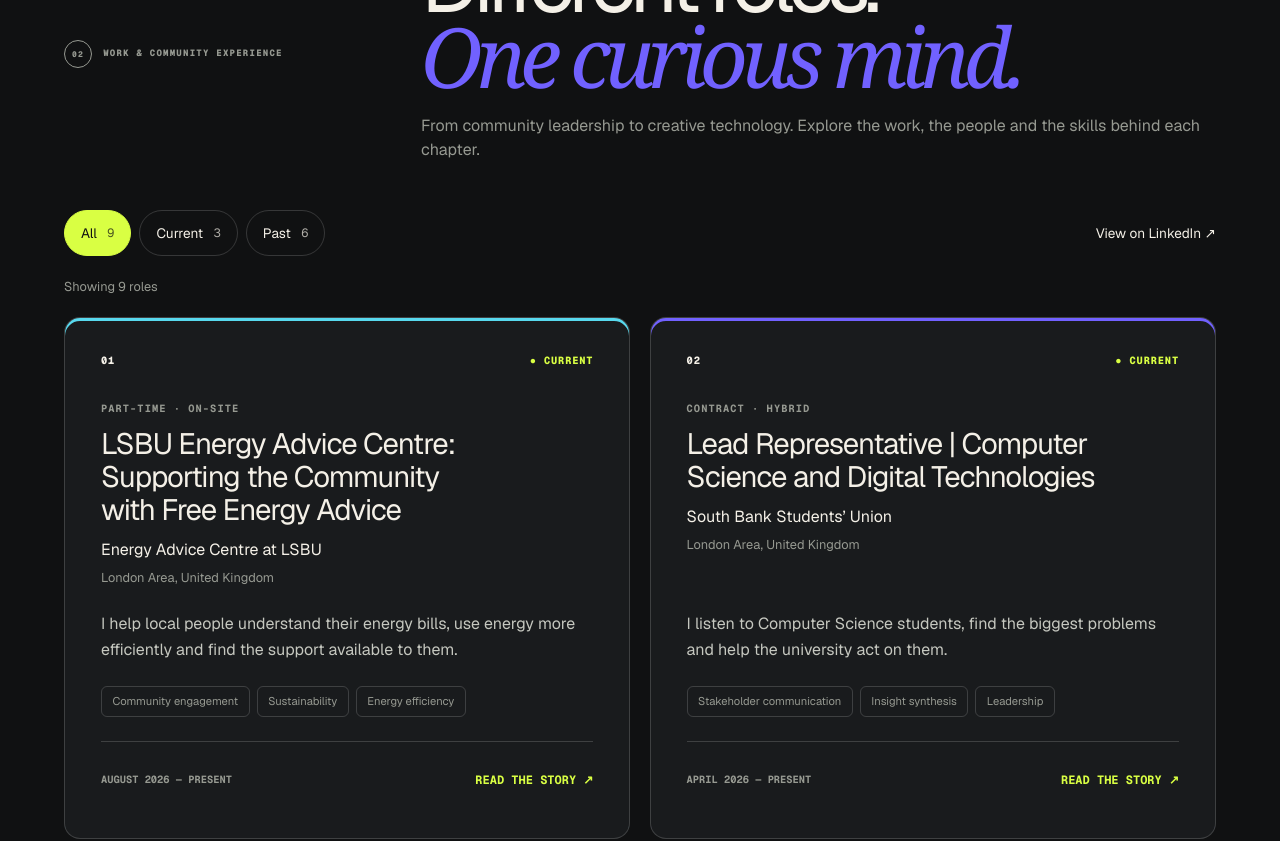
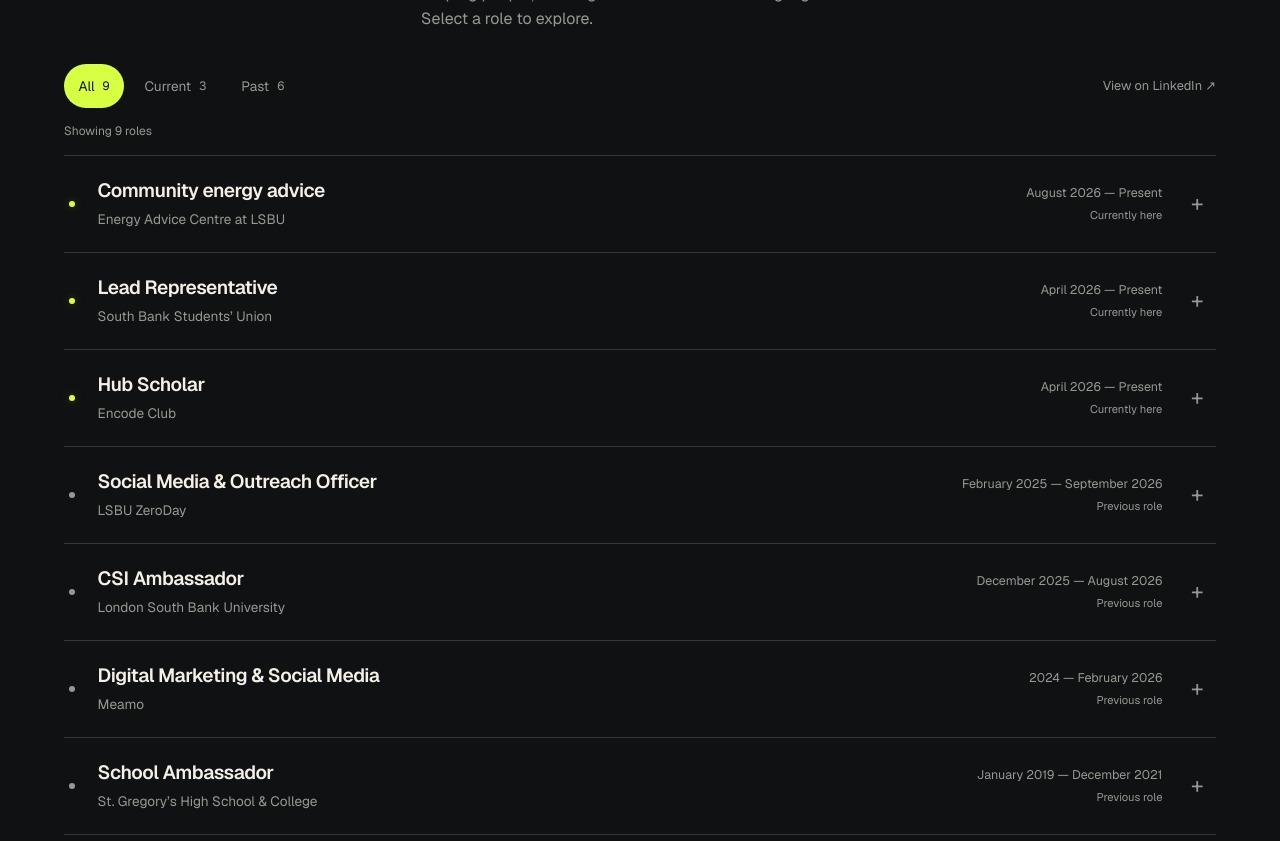
Before and after one commit to RamimRahman/rumi-portfolio-, a Next.js app: page / in a window 1280 px wide. Shown: the part 2040-2881 px from the top of the page. Built offline with nearby package versions, Linux system fonts and the light colour scheme.

Commit message:
Make experience section compact with expandable rows

```diff
--- a/app/globals.css
+++ b/app/globals.css
@@ -440,32 +440,47 @@ button { font: inherit; }
   box-shadow: 0 0 20px color-mix(in srgb, var(--lime) 32%, transparent);
 }
 
-/* Full experience archive: aligned cards, readable on every screen. */
-.experience-toolbar { display: flex; align-items: center; justify-content: space-between; gap: 1.5rem; flex-wrap: wrap; margin-top: 3rem; }
-.experience-filters { display: flex; flex-wrap: wrap; gap: .5rem; }
-.experience-filters button { display: inline-flex; align-items: center; gap: .65rem; min-height: 46px; padding: .7rem 1rem; border: 1px solid var(--line-dark); border-radius: 100px; background: transparent; color: var(--paper); cursor: pointer; font-size: .85rem; }
-.experience-filters button span { opacity: .7; font-size: .75rem; }
-.experience-filters button[aria-pressed="true"] { background: var(--lime); color: var(--ink); border-color: var(--lime); }
-.experience-filters button:hover { border-color: var(--lime); }
-.experience-toolbar > a { color: var(--paper); font-size: .85rem; padding-block: .75rem; text-underline-offset: .3em; }
-.experience-filters button:focus-visible, .experience-toolbar a:focus-visible, .role-bottom a:focus-visible { outline: 2px solid var(--lime); outline-offset: 4px; }
-.experience-count { color: var(--muted-dark); font-size: .8rem; margin: 1.3rem 0; }
-.now .role-grid { margin: 0; padding: 0; display: grid; grid-template-columns: repeat(2, minmax(0, 1fr)); gap: 1.2rem; overflow: visible; }
-.now .role-card { grid-column: auto; min-width: 0; min-height: 0; padding: clamp(1.25rem, 3vw, 2.25rem); border-radius: 16px; }
-.now .role-card h3 { font-size: clamp(1.5rem, 2.3vw, 2.35rem); line-height: 1.12; letter-spacing: -.035em; overflow-wrap: anywhere; text-wrap: balance; }
-.now .role-top { font-size: .65rem; gap: 1rem; line-height: 1.4; }
-.role-top i[data-status="Past"] { color: var(--muted-dark); }
-.now .role-kind { margin-top: 2rem; font-size: .65rem; line-height: 1.5; }
-.now .role-org { color: var(--paper); font-size: 1rem; line-height: 1.5; }
-.role-location { font-size: .8rem; line-height: 1.5; color: var(--muted-dark); margin: .4rem 0 0; }
-.now .role-simple { font-size: 1rem; line-height: 1.65; padding-top: 1.5rem; margin-bottom: 1.4rem; }
-.role-skills { display: flex; flex-wrap: wrap; gap: .45rem; margin-bottom: 1.5rem; }
-.role-skills span { padding: .4rem .65rem; border: 1px solid var(--line-dark); border-radius: 6px; color: var(--muted-dark); font-size: .7rem; line-height: 1.4; }
-.now .role-bottom { align-items: center; font-size: .65rem; flex-wrap: wrap; }
-.now .role-bottom a { min-height: 44px; display: inline-flex; align-items: center; font-size: .75rem; }
+/* Compact experience list with progressively disclosed detail. */
+.now { padding-block: clamp(3.5rem, 6vw, 6rem); }
+.now .section-heading { align-items: start; }
+.now .section-heading h2 { max-width: 760px; font-size: clamp(2.3rem, 4.2vw, 4.5rem); line-height: 1.05; letter-spacing: -.055em; }
+.now .section-heading > div:last-child > p { max-width: 540px; font-size: 1rem; line-height: 1.6; margin-top: 1rem; }
+.experience-toolbar { display: flex; align-items: center; justify-content: space-between; gap: 1rem; flex-wrap: wrap; margin-top: 2rem; }
+.experience-filters { display: flex; gap: .35rem; }
+.experience-filters button { display: inline-flex; align-items: center; gap: .5rem; min-height: 44px; padding: .55rem .85rem; border: 1px solid transparent; border-radius: 100px; background: transparent; color: var(--muted-dark); cursor: pointer; font-size: .85rem; }
+.experience-filters button span { font-size: .75rem; }
+.experience-filters button[aria-pressed="true"] { background: var(--lime); color: var(--ink); }
+.experience-filters button:hover { border-color: var(--muted-dark); }
+.experience-toolbar > a { color: var(--muted-dark); font-size: .8rem; padding-block: .75rem; text-underline-offset: .3em; }
+.experience-filters button:focus-visible, .experience-toolbar a:focus-visible, .experience-row summary:focus-visible, .experience-description a:focus-visible { outline: 2px solid var(--lime); outline-offset: 4px; }
+.experience-count { color: var(--muted-dark); font-size: .75rem; margin: .9rem 0; }
+.now .role-grid { margin: 0; padding: 0; display: block; overflow: visible; border-top: 1px solid var(--line-dark); }
+.experience-row { border-bottom: 1px solid var(--line-dark); }
+.experience-row summary { display: grid; grid-template-columns: 8px minmax(0, 1fr) auto 28px; gap: 1.3rem; align-items: center; padding: 1.4rem .3rem; list-style: none; cursor: pointer; }
+.experience-row summary::-webkit-details-marker { display: none; }
+.experience-marker { width: 6px; height: 6px; border-radius: 50%; background: var(--muted-dark); }
+.experience-marker[data-current="true"] { background: var(--lime); box-shadow: 0 0 10px color-mix(in srgb, var(--lime) 25%, transparent); }
+.experience-identity { display: grid; gap: .35rem; min-width: 0; }
+.experience-title { color: var(--paper); font-size: clamp(1rem, 1.5vw, 1.35rem); line-height: 1.35; font-weight: 550; letter-spacing: -.025em; }
+.experience-organisation { color: var(--muted-dark); font-size: .85rem; line-height: 1.45; }
+.experience-date { color: var(--muted-dark); font-size: .78rem; line-height: 1.5; text-align: right; }
+.experience-status { display: block; font-size: .7rem; margin-top: .3rem; }
+.experience-expand { font-size: 1.4rem; color: var(--muted-dark); text-align: center; transition: transform .2s ease; }
+.experience-row[open] .experience-expand { transform: rotate(45deg); color: var(--lime); }
+.experience-row summary:hover .experience-title { color: var(--lime); }
+.experience-description { padding: 0 3.5rem 1.5rem 2.1rem; max-width: 760px; }
+.experience-description p { font-size: 1rem; line-height: 1.65; color: var(--paper); margin: 0 0 .65rem; }
+.experience-context { display: block; color: var(--muted-dark); font-size: .8rem; line-height: 1.5; }
+.experience-description a { display: inline-flex; align-items: center; gap: .75rem; min-height: 44px; margin-top: .5rem; color: var(--lime); font-size: .85rem; }
+.experience-sr-only { position: absolute; width: 1px; height: 1px; padding: 0; margin: -1px; overflow: hidden; clip-path: inset(50%); white-space: nowrap; }
 @media (max-width: 640px) {
-  .now .role-grid { grid-template-columns: minmax(0, 1fr); }
-  .now .role-card h3 { font-size: 1.75rem; }
-  .experience-toolbar { gap: .65rem; }
-  .now .section-heading h2 { font-size: clamp(2.5rem, 12vw, 3.5rem); line-height: 1; }
+  .experience-row summary { grid-template-columns: 6px minmax(0, 1fr) 24px; gap: .5rem .75rem; padding-block: 1.15rem; }
+  .experience-marker { grid-column: 1; grid-row: 1; }
+  .experience-identity { grid-column: 2; grid-row: 1; }
+  .experience-expand { grid-column: 3; grid-row: 1 / 3; }
+  .experience-date { grid-column: 2; grid-row: 2; text-align: left; font-size: .75rem; }
+  .experience-status { display: inline; margin-left: .55rem; }
+  .experience-description { padding: 0 1.5rem 1.15rem 1.15rem; }
+  .experience-toolbar { gap: .2rem; }
+  .experience-toolbar > a { font-size: .75rem; }
 }
--- a/app/page.tsx
+++ b/app/page.tsx
@@ -9,6 +9,18 @@ import {
   journey,
   recommendations,
 } from "./portfolio-data";
+
+const experienceLabels: Record<string, string> = {
+  "lsbu-energy-advice-centre": "Community energy advice",
+  "lead-representative": "Lead Representative",
+  "encode-hub-scholar": "Hub Scholar",
+  "zeroday": "Social Media & Outreach Officer",
+  "csi-ambassador": "CSI Ambassador",
+  "meamo": "Digital Marketing & Social Media",
+  "school-ambassador": "School Ambassador",
+  "science-club-president": "Science Club President",
+  "school-volunteering": "Volunteering & extracurriculars",
+};
 
 const currentExperiences = experiences.filter((item) => item.status === "Current");
 
@@ -190,7 +202,7 @@ export default function Home() {
         <section className="now" id="now">
           <div className="section-heading">
             <div className="section-tag light"><span>02</span> WORK & COMMUNITY EXPERIENCE</div>
-            <div><h2>Different roles.<br /><em>One curious mind.</em></h2><p>From community leadership to creative technology. Explore the work, the people and the skills behind each chapter.</p></div>
+            <div><h2>Experience with <em>purpose.</em></h2><p>Helping people, building communities and making digital ideas useful. Select a role to explore.</p></div>
           </div>
           <div className="experience-toolbar">
             <div className="experience-filters" role="group" aria-label="Filter experience">
@@ -204,17 +216,23 @@ export default function Home() {
           </div>
           <p className="experience-count" role="status">Showing {visibleExperiences.length} {experienceFilter === "All" ? "roles" : `${experienceFilter.toLowerCase()} roles`}</p>
           <div className="role-grid" id="experience-grid">
-            {visibleExperiences.map((item, index) => (
-              <article className={`role-card accent-${item.accent}`} key={item.slug}>
-                <div className="role-top"><span>{String(index + 1).padStart(2, "0")}</span><i data-status={item.status}>{item.status === "Current" ? "● CURRENT" : "PAST EXPERIENCE"}</i></div>
-                <p className="role-kind">{item.kind}</p>
-                <h3>{item.role}</h3>
-                <p className="role-org">{item.organisation}</p>
-                <p className="role-location">{item.location}</p>
-                <p className="role-simple">{item.simple}</p>
-                <div className="role-skills" aria-label="Key skills">{item.skills.slice(0, 3).map((skill) => <span key={skill}>{skill}</span>)}</div>
-                <div className="role-bottom"><span>{item.period}</span><a href={`/details/${item.slug}`} target="_blank" rel="noreferrer">Read the story ↗</a></div>
-              </article>
+            {visibleExperiences.map((item) => (
+              <details className="experience-row" key={item.slug}>
+                <summary>
+                  <span className="experience-marker" data-current={item.status === "Current"} aria-hidden="true" />
+                  <span className="experience-identity">
+                    <span className="experience-title">{experienceLabels[item.slug] || item.role}</span>
+                    <span className="experience-organisation">{item.organisation}</span>
+                  </span>
+                  <span className="experience-date">{item.period}<span className="experience-status">{item.status === "Current" ? "Currently here" : "Previous role"}</span></span>
+                  <span className="experience-expand" aria-hidden="true">+</span>
+                </summary>
+                <div className="experience-description">
+                  <p>{item.simple}</p>
+                  <span className="experience-context">{item.kind} · {item.location}</span>
+                  <a href={`/details/${item.slug}`}>Explore this role <span aria-hidden="true">→</span><span className="experience-sr-only">: {item.role}</span></a>
+                </div>
+              </details>
             ))}
           </div>
         </section>
```
